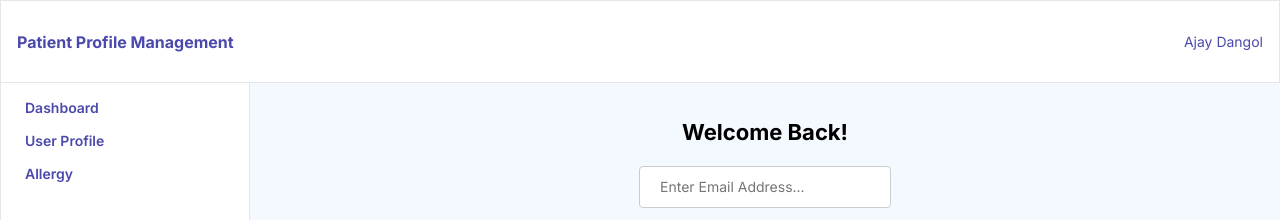
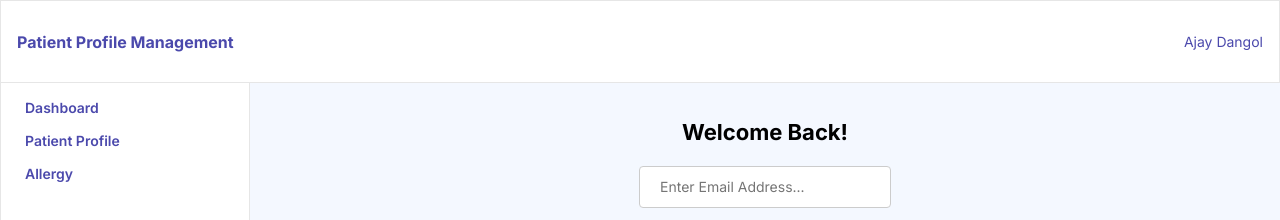
Before and after one commit to ajaydangol014/patient-profile-management, a React (Create React App) app: page / in a window 1280 px wide. Shown: the top 220 px of the page. Built offline with nearby package versions, Linux system fonts and the light colour scheme.

Commit message:
LFUNIOLD-228: Change name from user profile to patient profile

```diff
--- a/src/App.js
+++ b/src/App.js
@@ -34,7 +34,7 @@ const App = () => {
                   Dashboard
                 </Link>
                 <Link to="/profile" className="menu-group__nodes__single">
-                  User Profile
+                  Patient Profile
                 </Link>
                 <Link to="/allergy" className="menu-group__nodes__single">
                   Allergy
```
